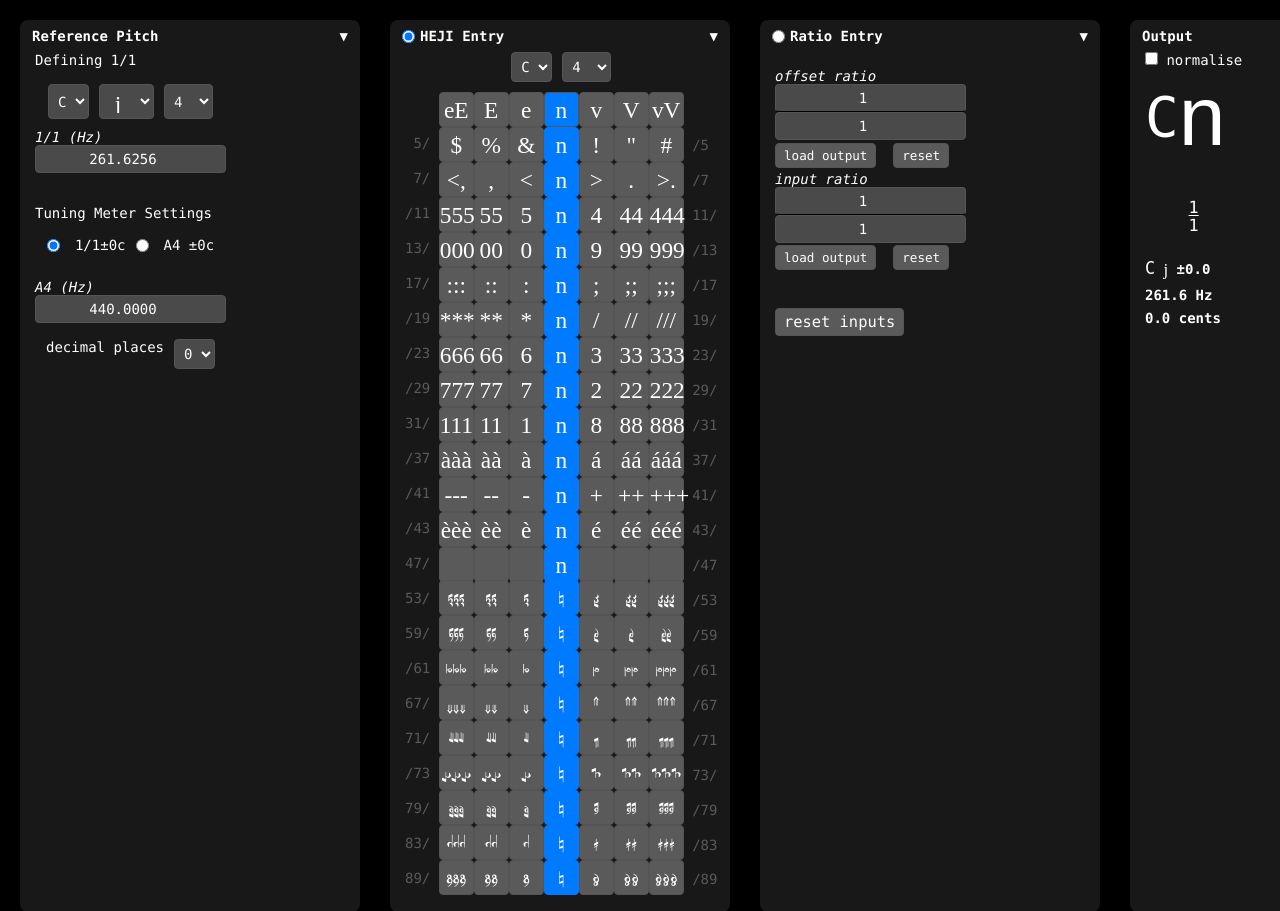
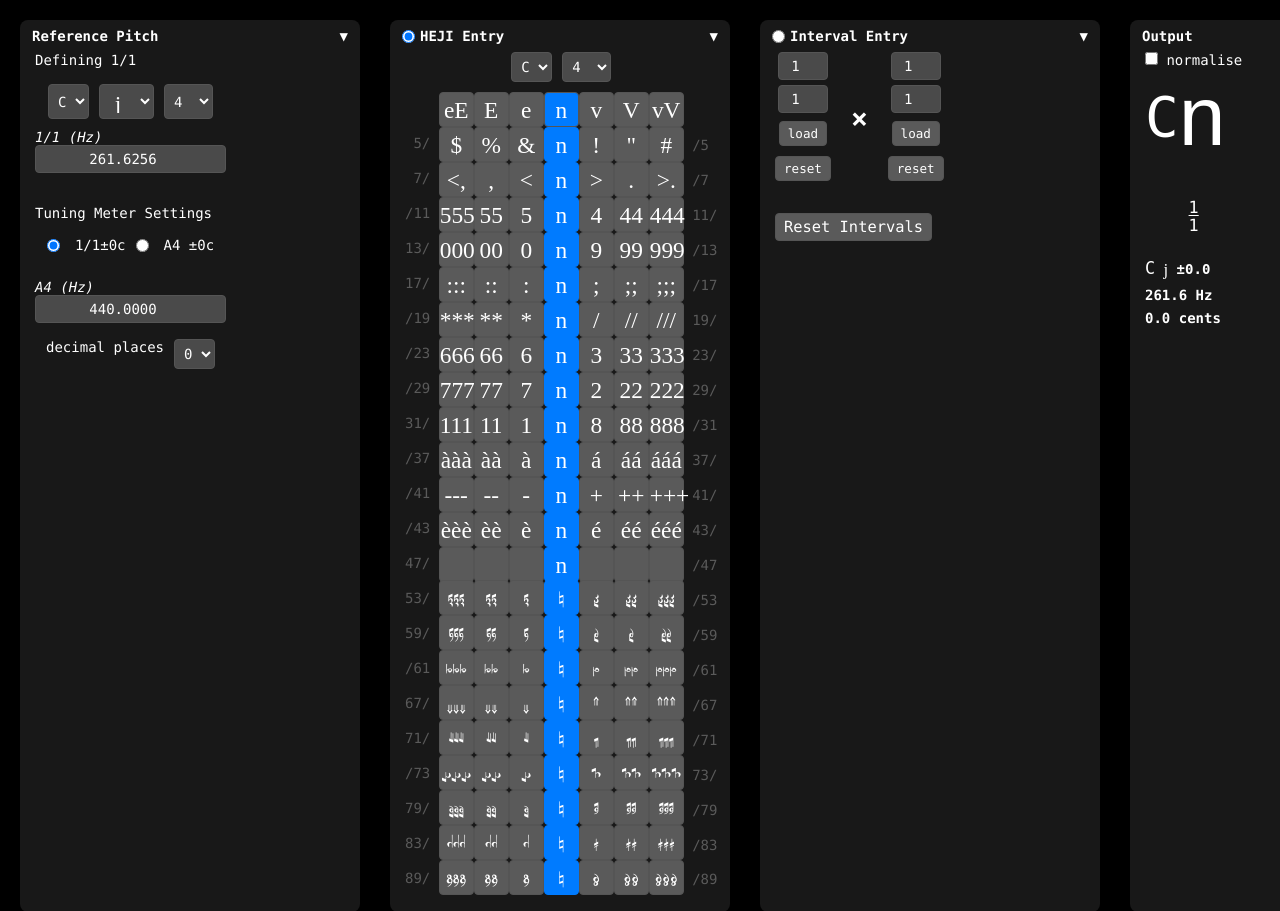
Before and after one commit to richiegreene/notation, a PHP site: page / in a window 1280 px wide; the page is wider, and only the part inside the window is pictured. Shown: the top 911 px of that part. Run offline with PHP 8.4, Linux system fonts and the light colour scheme; some web fonts are replaced.

Commit message:
interval entry

```diff
--- a/HEJI Extensions/hejicalc-main/src/index.html
+++ b/HEJI Extensions/hejicalc-main/src/index.html
@@ -358,29 +358,28 @@
 
 		<div class="settings-menu-item">
             <div class="toggle-header-placement">
-                <input type="radio" name="inputType" id="ratioInput"> <label for="ratioInput">Ratio Entry</label>
+                <input type="radio" name="inputType" id="intervalInput"> <label for="intervalInput">Interval Entry</label>
                 <span class="toggle-icon">▼</span>
             </div>
             <div class="settings-content">
-                <div class="ratiobox">
-                    <br>
-        			<em>offset ratio</em>
+                <div class="ratiobox"> <!-- Still keeping ratiobox class for potential generic styling -->
+        			<div class="interval-entry-layout">
+        				<div class="interval-column">
+        					<input type="number" class="ratioIn" id="savedNum" value="1"></input>
+        					<input type="number" class="ratioIn" id="savedDen" value="1"></input>
+        					<button id="getCurrentPitch" class="getCurrentPitch" onclick="getCurrentPitch()">load</button>
+        					<button id="clearSave" class="clearSave" onclick="clearSave()">reset</button>
+        				</div>
+        				<div class="times-symbol">×</div>
+        				<div class="interval-column">
+        					<input type="number" class="ratioIn" id="inputNum" minlength="1" required value="1"></input>
+        					<input type="number" class="ratioIn" id="inputDen"  minlength="1" required value="1"></input>
+        					<button id="loadCurrentPitch" class="getCurrentPitch" onclick="loadCurrentPitch()">load</button>
+        					<button id="clearInputRatio" class="clearInputRatio" onclick="clearInputRatio()">reset</button>
+        				</div>
+        			</div>
         			<br>
-        			<input style="border-bottom: solid 1px black;" type="number" class="ratioIn" id="savedNum" value="1"></input>
-        			<br>
-        			<input type="number" class="ratioIn" id="savedDen" value="1"></input>
-        			<br>
-        			<button id="getCurrentPitch" class="getCurrentPitch" onclick="getCurrentPitch()">load output</button>&nbsp;
-        			<button id="clearSave" class="clearSave" onclick="clearSave()">reset</button>
-        			<br>
-        			<em>input ratio</em>
-        			<br>
-        			<input style="border-bottom: solid 1px black;" type="number" class="ratioIn" id="inputNum" minlength="1" required value="1"></input>
-        			<br>
-        			<input type="number" class="ratioIn" id="inputDen"  minlength="1" required value="1"></input>
-        			<br>
-        			<button id="loadCurrentPitch" class="getCurrentPitch" onclick="loadCurrentPitch()">load output</button>&nbsp;
-        			<button id="clearInputRatio" class="clearInputRatio" onclick="clearInputRatio()">reset</button>
+        			<button class="clear" onclick="doClear()">Reset Intervals</button>
         			<script>
         				document.querySelectorAll("input[type=number]" && "input[class=ratioIn]").forEach(function (input) {
         					input.addEventListener("change", function (e) {
@@ -392,10 +391,6 @@
         					})
         				})
         			</script>
-        			<br>
-        			<br>
-        			<br>
-        			<button class="clear" onclick="doClear()">reset inputs</button>
                 </div>
             </div>
         </div>
--- a/HEJI Extensions/hejicalc-main/src/script.js
+++ b/HEJI Extensions/hejicalc-main/src/script.js
@@ -877,7 +877,7 @@ $(document).ready(function(){
 		doCalc();
 		getPC();
 	});
-	$("#ratioInput").click(function(c){
+	$("#intervalInput").click(function(c){
 		doCalc();
 		getPC();
 	});
@@ -1030,8 +1030,7 @@ function getInputSum(){
 		.SumArray(seventyNine[getSeventyNine()])
 		.SumArray(eightyThree[getEightyThree()])
 		.SumArray(eightyNine[getEightyNine()]);
-		reducedRatioRemainder = [1,1];
-	} else if ($("#ratioInput").prop("checked")){
+} else if ($("#intervalInput").prop("checked")){
 		smallestTerms = reduce(inputNum,inputDen);
 		inputNumReduced =  smallestTerms[0];
 		inputDenReduced = smallestTerms[1];
@@ -1111,7 +1110,7 @@ function getDisplayValues(){ //calculate num and den for display
 		var displayUtonalArray = displaySum.map(value => {
 			return value < 0 ? Math.abs(value) : 0;
 		});
-	}	else if ($("#ratioInput").prop("checked")){
+	}	else if ($("#intervalInput").prop("checked")){
 		var displayOtonalArray = reducedOffsetInput[0];
 		var displayUtonalArray = reducedOffsetInput[1];
 	}
@@ -1152,6 +1151,7 @@ function getDisplayValues(){ //calculate num and den for display
 	if (displayNumValue <= 9007199254740991 && displayDenValue <= 9007199254740991){
 		$("#num").text(displayNumValue);
 		$("#den").text(displayDenValue);
+        $("#ratioCopyHelper").text(displayNumValue + '/' + displayDenValue);
 		var displayNumArray = getArray(displayNumValue);
 		var displayDenArray = getArray(displayDenValue);
 		var displayMeldoicSum = displayNumArray.DiffArray(displayDenArray);
@@ -1168,6 +1168,7 @@ function getDisplayValues(){ //calculate num and den for display
 		var float = displayNumValue / displayDenValue;
 		$("#num").text(float);
 		$("#den").text(1);
+        $("#ratioCopyHelper").text(float + '/' + 1);
 		$("#monzo").text("stack overflow");
 		$("#over31Message").text("");
 	}
@@ -1179,7 +1180,7 @@ function getCentDeviation(){ //calculate cent deviation, interval to ref (correc
 		.SumArray(refOctave[getRefOctave()])
 		.SumArray(refNote[getRefNote()])
 		.SumArray(refAccidental[getRefAccidental()]);
-	} else if ($("#ratioInput").prop("checked")){
+	} else if ($("#intervalInput").prop("checked")){
 		var centsSum = inputSum;
 	}
 	var centsOtonalArray = centsSum.map(value => {
@@ -1190,7 +1191,7 @@ function getCentDeviation(){ //calculate cent deviation, interval to ref (correc
 	});
 	var centsNumValue = getValue(centsOtonalArray);
 	var centsDenValue = getValue(centsUtonalArray);
-	if ($("#ratioInput").prop("checked")){
+	if ($("#intervalInput").prop("checked")){
 			jiCents = 1200*Math.log2((displayNumValue) / (displayDenValue)
 			/ (kammerTon
 			/ (freq1to1
@@ -1237,7 +1238,7 @@ function getCentDeviation(){ //calculate cent deviation, interval to ref (correc
 		$("#cents").text(centDeviation.toFixed(precision));
 	}
 	getBend();
-	if ($("#ratioInput").prop("checked")){
+	if ($("#intervalInput").prop("checked")){
 			cents_toRef = 1200*Math.log2((displayNumValue) / (displayDenValue));
 	} else {
 		cents_toRef = 1200*Math.log2((centsNumValue) / (centsDenValue));
@@ -1465,7 +1466,7 @@ function getPC(){
 
 	if ($("#paletteInput").prop("checked")){
 		tonalArray = inputSum.ProductArray(tonalIdentity);
-	} else if ($("#ratioInput").prop("checked")){
+	} else if ($("#intervalInput").prop("checked")){
 		tonalArray = inverseSum.ProductArray(tonalIdentity);
 	}
 	var refArraySum = sum(refArray);
@@ -2016,7 +2017,7 @@ function getPC(){
 
 	var notationString;
 	var undefinedNotation;
-	if ($("#ratioInput").prop("checked") && (eightyNine == null || eightyThree == null || seventyNine == null || seventyThree == null || seventyOne == null || sixtySeven == null || sixtyOne == null || fiftyNine == null || fiftyThree == null || fortySeven == null || fortyThree == null || fortyOne == null || thirtySeven == null || thirtyOne == null || twentyNine == null || twentyThree == null || nineteen == null || seventeen == null || tridecimal == null || undecimal == null || septimal == null || pythag == null || natural == null || reducedRatioRemainder[0] > 1 || reducedRatioRemainder[1] > 1)) {
+	if ($("#intervalInput").prop("checked") && (eightyNine == null || eightyThree == null || seventyNine == null || seventyThree == null || seventyOne == null || sixtySeven == null || sixtyOne == null || fiftyNine == null || fiftyThree == null || fortySeven == null || fortyThree == null || fortyOne == null || thirtySeven == null || thirtyOne == null || twentyNine == null || twentyThree == null || nineteen == null || seventeen == null || tridecimal == null || undecimal == null || septimal == null || pythag == null || natural == null || reducedRatioRemainder[0] > 1 || reducedRatioRemainder[1] > 1)) {
 		notationString = "";
 		outputDiatonic = "";
 		undefinedNotation = "undefined";
--- a/HEJI Extensions/hejicalc-main/src/style.css
+++ b/HEJI Extensions/hejicalc-main/src/style.css
@@ -531,3 +531,30 @@ table.enharmonic-table > tr, td, th {
     font-size: 1.2rem;
     margin-right: 0.5em;
 }
+
+/* Styling for the new Interval Entry layout */
+.interval-entry-layout {
+    display: flex;
+    justify-content: center; /* Center the whole layout */
+    align-items: flex-start; /* Align items to the top of each column */
+    gap: 20px; /* Space between columns */
+    margin-bottom: 10px;
+}
+
+.interval-column {
+    display: flex;
+    flex-direction: column;
+    align-items: center; /* Center items within the column */
+    gap: 5px; /* Space between elements in the column */
+}
+
+.times-symbol {
+    font-size: 2rem; /* Make '×' prominent */
+    font-weight: bold;
+    align-self: center; /* Vertically center the '×' */
+}
+
+input.ratioIn {
+    width: 50px; /* Reduced width */
+    box-sizing: border-box; /* Include padding and border in width calculation */
+}
```
